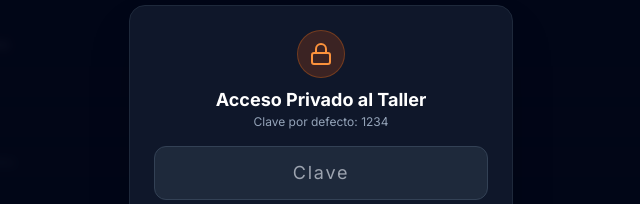
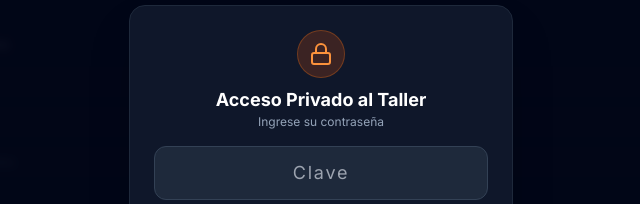
Before and after one commit to Mospanky/Atel-3D, a plain HTML site: page taller-atel3d.html in a window 1280 px wide. Shown: the part 257-461 px from the top of the page, 319-959 px from the left. Drawn offline with nearby package versions, Linux system fonts and the light colour scheme.

Commit message:
Update password prompt text in taller-atel3d.html

```diff
--- a/taller-atel3d.html
+++ b/taller-atel3d.html
@@ -60,7 +60,7 @@
                     <i data-lucide="lock" class="w-6 h-6"></i>
                 </div>
                 <h2 class="text-lg font-bold text-white">Acceso Privado al Taller</h2>
-                <p class="text-xs text-slate-400">Clave por defecto: 1234</p>
+                <p class="text-xs text-slate-400">Ingrese su contraseña</p>
             </div>
             <form onsubmit="verifyWorkshopPassword(event)" class="space-y-4">
                 <input type="password" id="workshopPasswordInput" placeholder="Clave" class="w-full bg-slate-800 border border-slate-700 rounded-xl px-4 py-3 text-white text-center tracking-widest text-lg" required>
```
